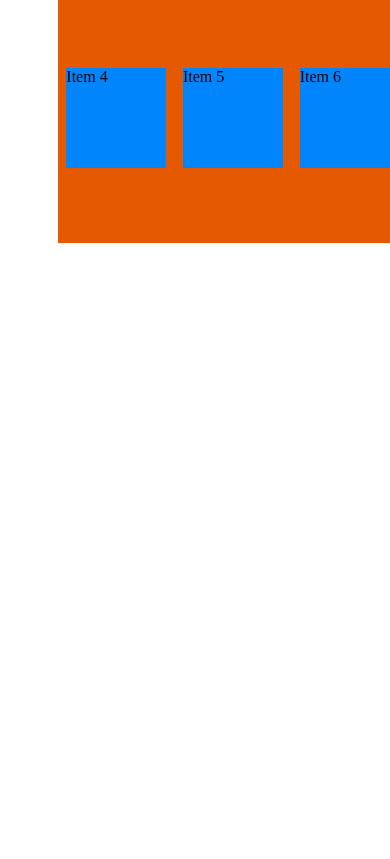
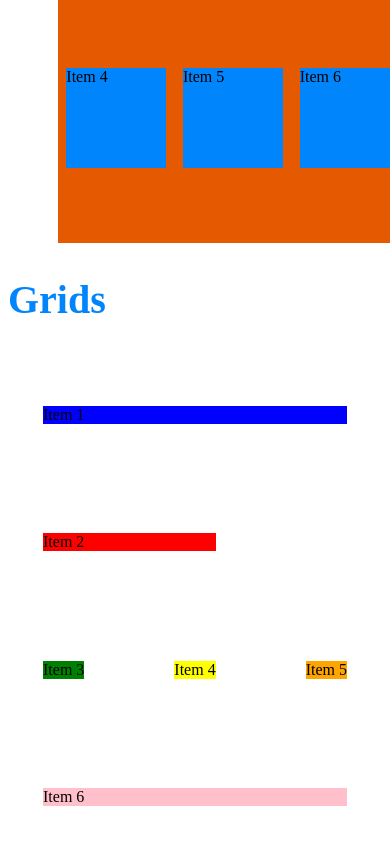
Before and after one commit to SantiRojo/MyDevTraining, a plain HTML site: page index.html in a window 390 px wide. Shown: the part 4561-5420 px from the top of the page. Before the commit the page ends 4812 px from the top, so only its background shows below. Drawn offline with Linux system fonts and the light colour scheme.

```diff
--- a/index.html
+++ b/index.html
@@ -216,6 +216,23 @@
             </div>
 
         </section>
+
+        <section>
+
+            <h2>Grids</h2>
+
+            <div class="gridContainer">
+
+                <div class="gridItem1">Item 1</div>
+                <div class="gridItem2">Item 2</div>
+                <div class="gridItem3">Item 3</div>
+                <div class="gridItem4">Item 4</div>
+                <div class="gridItem5">Item 5</div>
+                <div class="gridItem6">Item 6</div>
+
+            </div>
+
+        </section>
     </main>
 
     <footer>
--- a/styles.css
+++ b/styles.css
@@ -39,3 +39,46 @@
     height: 100px;
     background-color: #0085Fd;
 }
+
+.gridContainer{
+    height: 500px;
+    display: grid;
+    grid-template-areas: "head head head" "navbar navbar navbar" "art1 art2 art3" "foot foot foot";
+    grid-column-gap: 20px;
+    grid-row-gap: 10px;
+    justify-content: space-around;
+    align-content: space-around;
+}
+
+
+.gridItem1{
+    grid-area: head;
+    background-color: blue;
+}
+
+.gridItem2{
+    grid-area: navbar;
+    background-color: red;
+    grid-column-end: 3;
+}
+
+.gridItem3{
+    grid-area: art1;
+    background-color: green;
+    grid-row-end: 3;
+}
+
+.gridItem4{
+    grid-area: art2;
+    background-color: yellow;
+}
+
+.gridItem5{
+    grid-area: art3;
+    background-color: orange;
+}
+
+.gridItem6{
+    grid-area: foot;
+    background-color: pink;
+}
```
